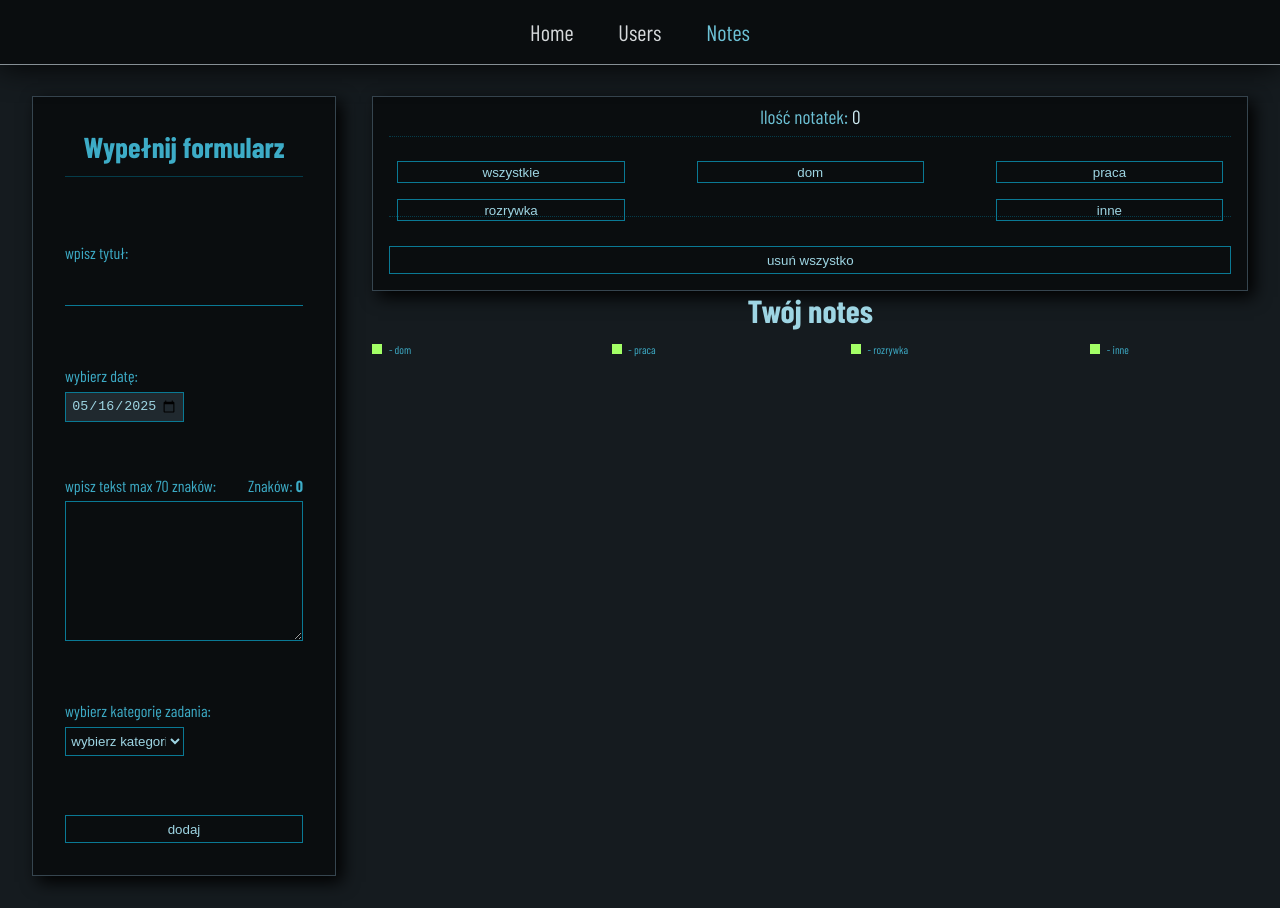
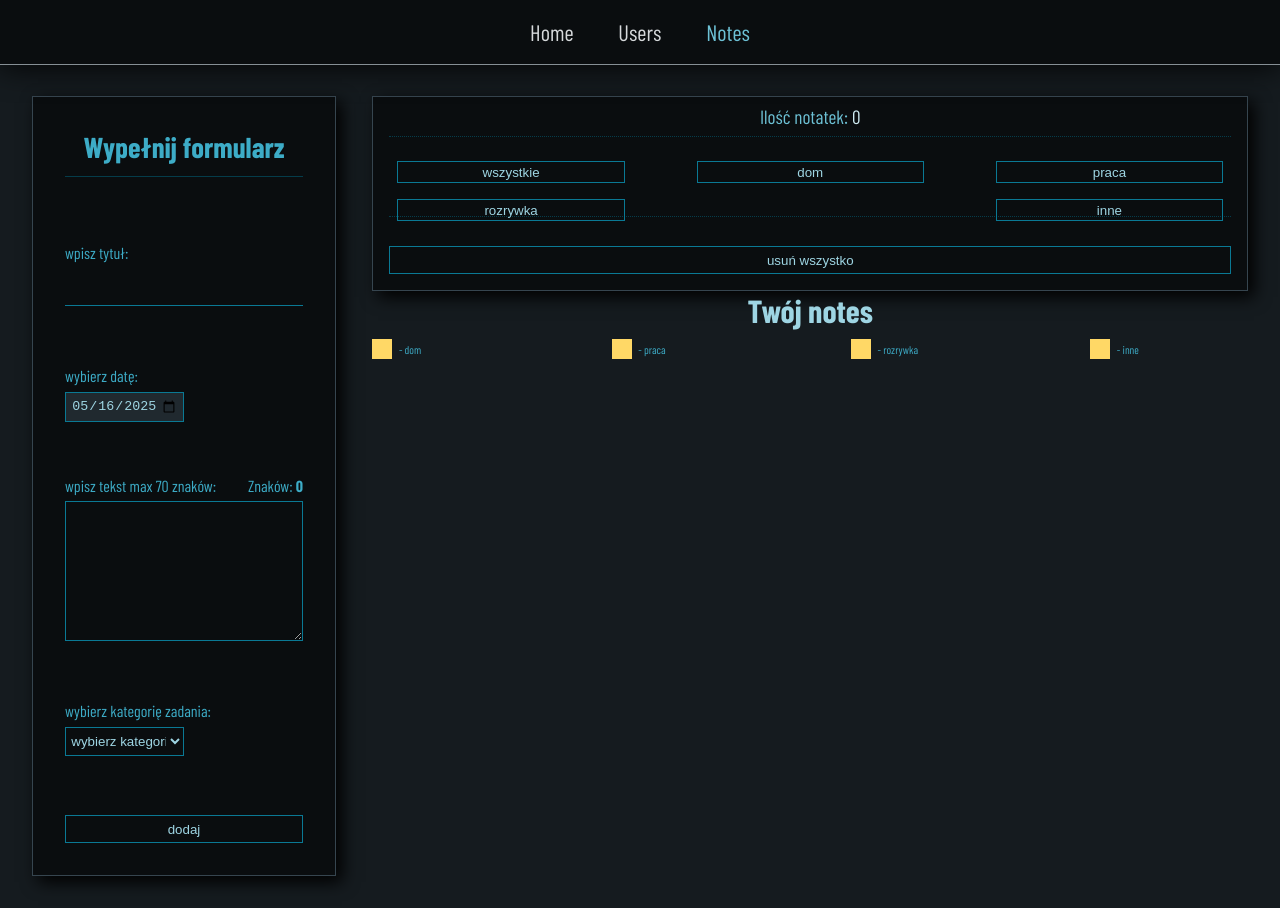
Before and after one commit to Scorpion19702022/SIMPLE_PROJECT_REACT_REDUX, a React (Vite) app: page /Notes in a window 1280 px wide. Built offline with nearby package versions, Linux system fonts and the light colour scheme; a web font is replaced by a local one.

Commit message:
added styles

```diff
--- a/src/Components/Notes/Styles/NotesResult.module.css
+++ b/src/Components/Notes/Styles/NotesResult.module.css
@@ -126,13 +126,13 @@
 }
 
 .category_color {
-	width: 10px;
-	height: 10px;
+	width: 20px;
+	height: 20px;
 	margin-right: 0.4em;
 	background-color: var(--color-home);
 }
 
-.category_color:nth-child(1) {
+.cztegory ~ .category_color:nth-child(1) {
 	background-color: var(--color-work);
 }
 
```
